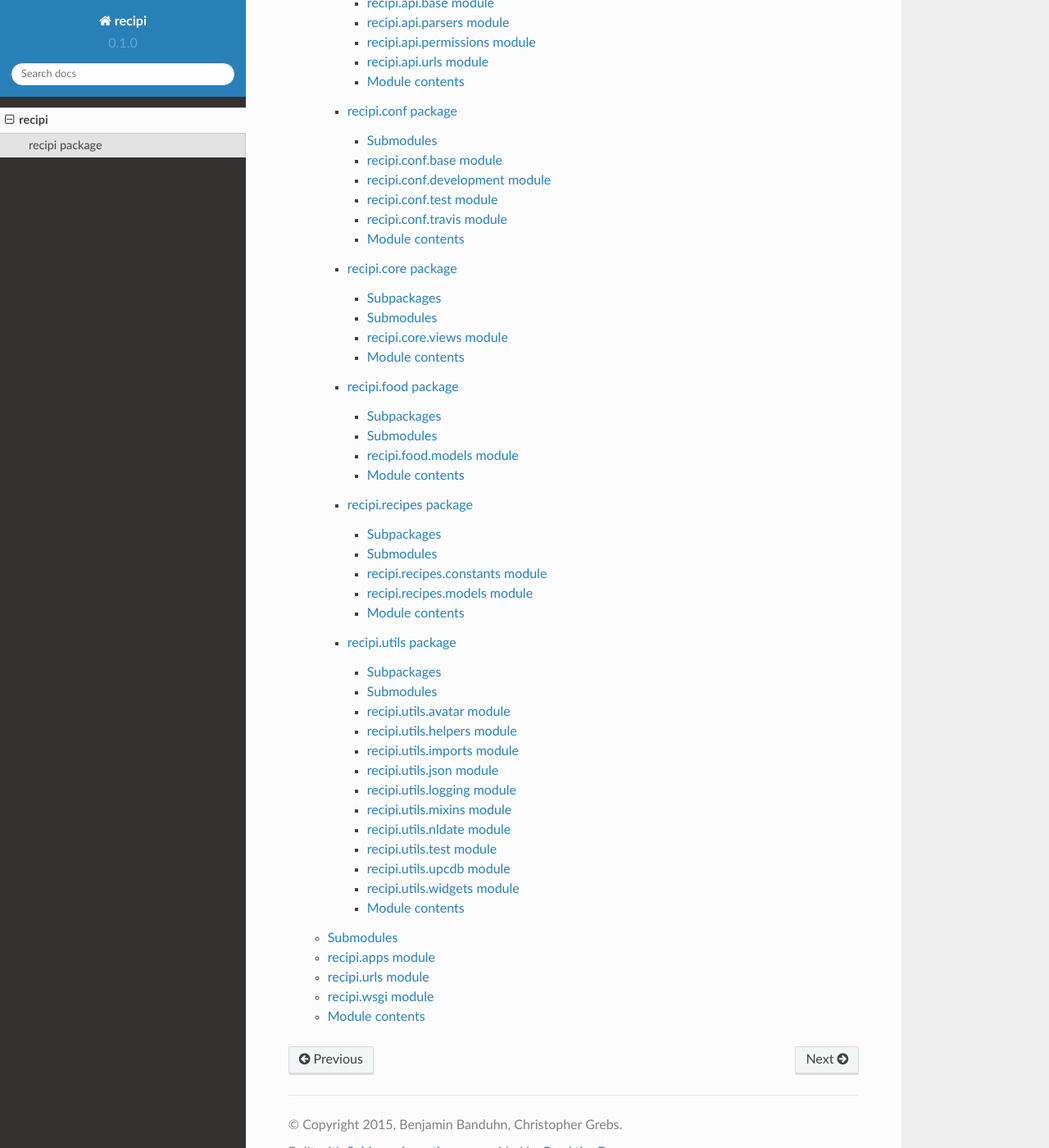
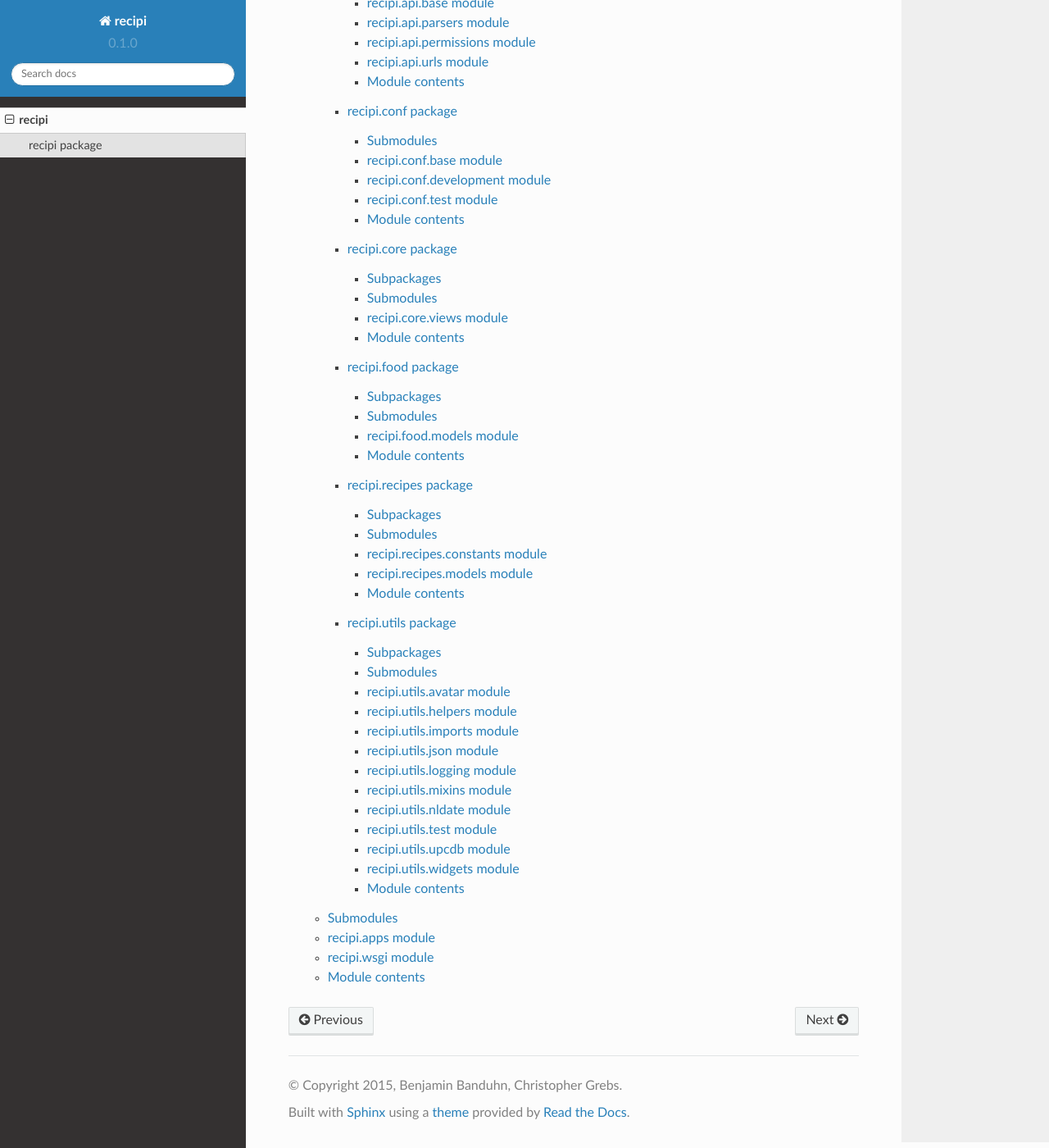
Before and after one commit to recipi/recipi, a Sphinx documentation site: the page built from docs/source/modules/modules.rst, in a window 1280 px wide and 1400 px high, scrolled down 540 px. Shown: the whole window at 82% size. Built offline with Sphinx 7.4.7 and the Read the Docs theme 2.0.0, drawn with Linux system fonts in a browser that asks for light colours.

Commit message:
Update docs command

```diff
--- a/docs/source/modules/recipi.conf.rst
+++ b/docs/source/modules/recipi.conf.rst
@@ -28,14 +28,6 @@ recipi.conf.test module
     :undoc-members:
     :show-inheritance:
 
-recipi.conf.travis module
--------------------------
-
-.. automodule:: recipi.conf.travis
-    :members:
-    :undoc-members:
-    :show-inheritance:
-
 
 Module contents
 ---------------
--- a/docs/source/modules/recipi.rst
+++ b/docs/source/modules/recipi.rst
@@ -25,14 +25,6 @@ recipi.apps module
     :undoc-members:
     :show-inheritance:
 
-recipi.urls module
-------------------
-
-.. automodule:: recipi.urls
-    :members:
-    :undoc-members:
-    :show-inheritance:
-
 recipi.wsgi module
 ------------------
 
```
Also changed, not shown: 1 other file.
